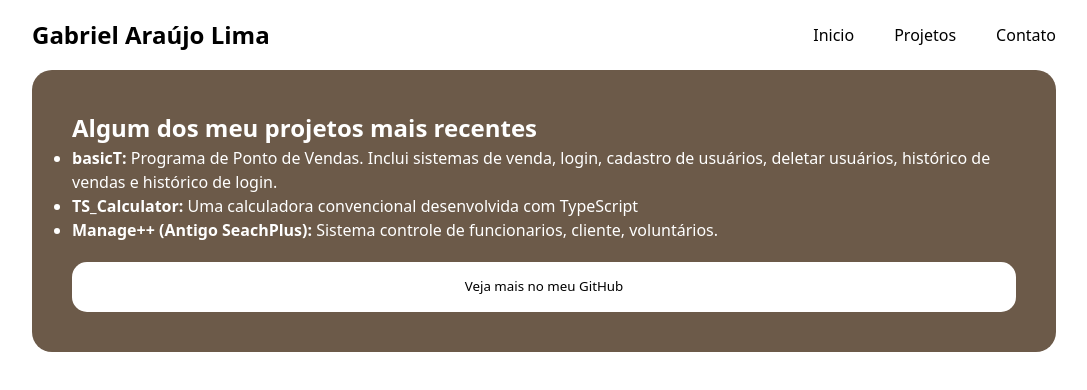
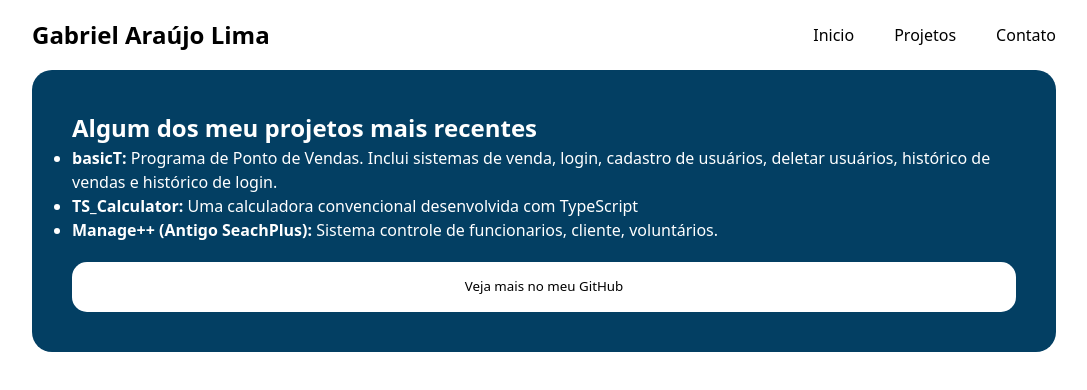
Before and after one commit to theMyntt/MyPortfolio, a React (Vite) app: page /project in a window 1280 px wide. Shown: the top 390 px of the page, without its empty margins (96-1183 px from the left). Built offline with nearby package versions, Linux system fonts and the light colour scheme.

Commit message:
fix: design

```diff
--- a/src/pages/Contact/index.jsx
+++ b/src/pages/Contact/index.jsx
@@ -14,8 +14,8 @@ export default function Contact() {
         <article>
           <p>Achou meu perfil interessante? Aqui abaixo deixarei minhas principais formas de contato!</p> <br />
           <ul>
-            <li>Email: gabriel.araujo2902@outlook.com</li>
-            <li>Telefone e Whatsapp: +55 (11) 99204-6942</li>
+            <li>Email: <br/> gabriel.araujo2902@outlook.com</li>
+            <li>Telefone e Whatsapp: <br /> +55 (11) 99204-6942</li>
           </ul>
         </article> <br />
         <div>
--- a/src/pages/Home/index.jsx
+++ b/src/pages/Home/index.jsx
@@ -70,7 +70,7 @@ export default function Home() {
               </p>
             </article>
             <button className="btn" onClick={toCurriculum}>Meu Currículo</button>
-            <p>Talvez seja necessario o uso do Adobe Acrobat.</p>
+            <p id="minusImportant">Talvez seja necessario o uso do Adobe Acrobat.</p>
           </div>
           <div>
             <img src={me} alt="Eu" />
--- a/src/pages/Home/index.scss
+++ b/src/pages/Home/index.scss
@@ -6,6 +6,10 @@
   flex-direction: column;
   border-radius: 20px;
   padding: 0 30px;
+}
+
+#minusImportant {
+  font-size: 12px;
 }
 
 .brand button,
@@ -51,7 +55,7 @@
 
 #interest {
   height: auto;
-  background: linear-gradient(to right, #271f30, #c8ad55);
+  background: linear-gradient(to right, #00008b, #4169e1);
   border-radius: 20px;
   padding: 40px;
   display: flex;
--- a/src/pages/Projects/index.jsx
+++ b/src/pages/Projects/index.jsx
@@ -12,17 +12,17 @@ export default function Projects() {
         <h2>Algum dos meu projetos mais recentes</h2>
         <ul>
           <li>
-            <b>basicT: </b>Programa de Ponto de Vendas. Inclui sistemas de
+            <a href="https://github.com/theMyntt/basicT" className="white"><b>basicT: </b>Programa de Ponto de Vendas. Inclui sistemas de
             venda, login, cadastro de usuários, deletar usuários, histórico de
-            vendas e histórico de login.
+            vendas e histórico de login.</a>
           </li>
           <li>
-            <b>TS_Calculator: </b>Uma calculadora convencional desenvolvida com
-            TypeScript
+            <a href="https://github.com/theMyntt/TS_Calculator" className="white"><b>TS_Calculator: </b>Uma calculadora convencional desenvolvida com
+            TypeScript</a>
           </li>
           <li>
-            <b>Manage++ (Antigo SeachPlus): </b>Sistema controle de
-            funcionarios, cliente, voluntários.
+            <a href="https://github.com/theMyntt/SearchPlus" className="white"><b>Manage++ (Antigo SeachPlus): </b>Sistema controle de
+            funcionarios, cliente, voluntários.</a>
           </li>
         </ul>
         <button className="btn-proj" onClick={toGit}>
--- a/src/pages/Projects/index.scss
+++ b/src/pages/Projects/index.scss
@@ -3,7 +3,7 @@
   padding: 40px;
   display: flex;
   justify-content: center;
-  background-color: #6c5a49;
+  background-color: #033f63;
   flex-direction: column;
   border-radius: 20px;
   color: #fff;
@@ -18,3 +18,7 @@
     color: #000;
     cursor: pointer;
 }
+
+.white {
+    color: #fff;
+}
```
